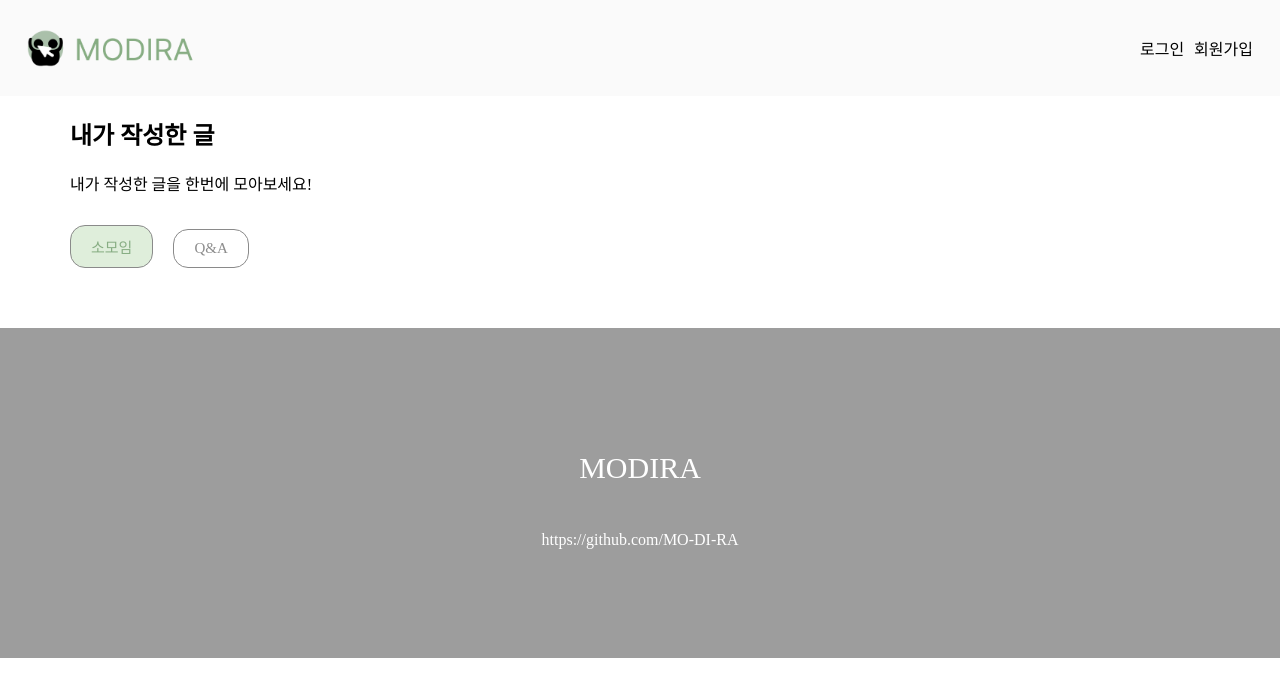
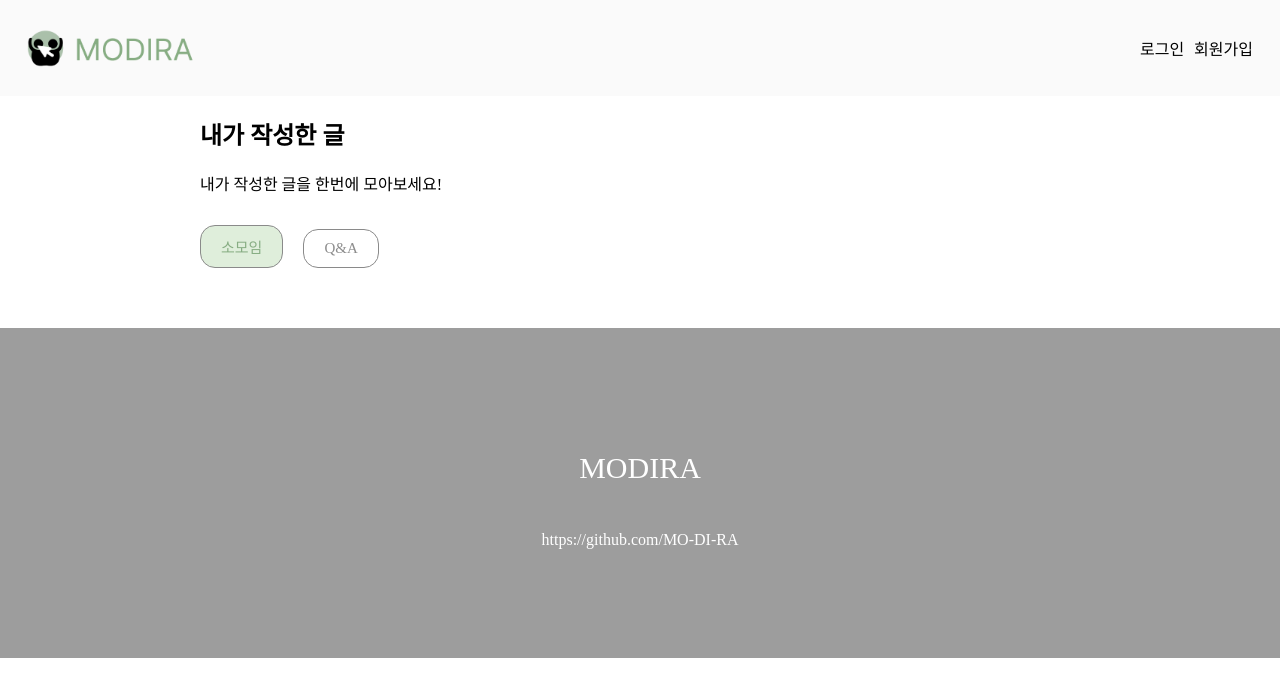
Before and after one commit to MO-DI-RA/frontend, a React (Create React App) app: page /MyPost in a window 1280 px wide. Shown: the top 696 px of the page. Built offline with nearby package versions, Linux system fonts and the light colour scheme; a web font is replaced by a local one.

Commit message:
Refactor: padding 200px

```diff
--- a/src/css/AddQnA.css
+++ b/src/css/AddQnA.css
@@ -1,5 +1,5 @@
 .addQnA {
-    padding: 0 70px;
+    padding: 0 200px;
 }
 
 .introQnA {
--- a/src/css/MyPost.css
+++ b/src/css/MyPost.css
@@ -1,5 +1,5 @@
 .myPost {
-    padding: 0 70px;
+    padding: 0 200px;
 }
 
 .myPostIntro {
--- a/src/css/Mypage.css
+++ b/src/css/Mypage.css
@@ -10,7 +10,7 @@
 }
 
 .Mypage {
-    padding: 0 70px;
+    padding: 0 200px;
 }
 
 .info {
```
